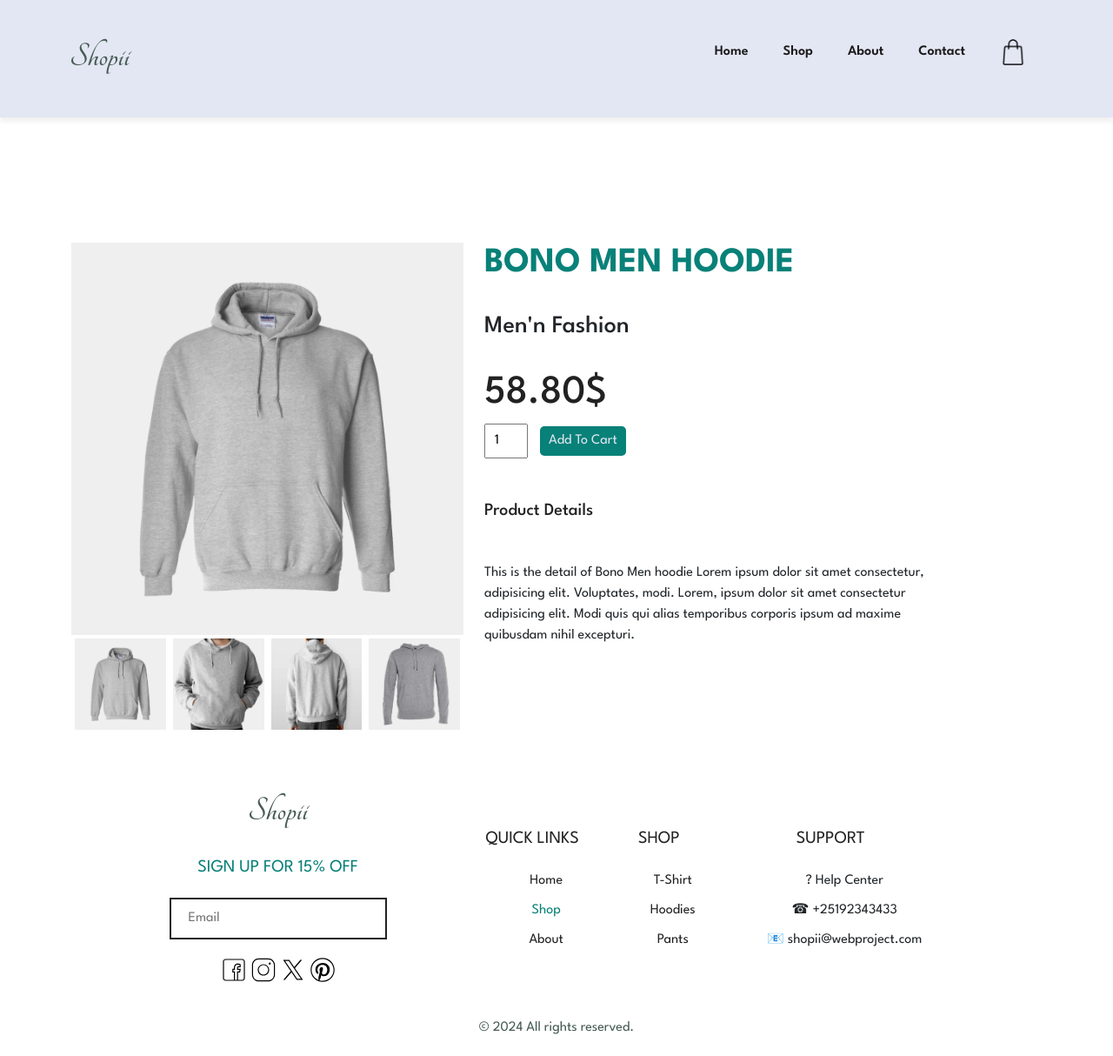
After one commit to museeskinder/online-shopping, a PHP site: page /single_product.html in a window 1280 px wide. The commit adds this page. Shown: the whole page at 87% size. Run offline with PHP 8.4, Linux system fonts and the light colour scheme.

Commit message:
single prdoduct for all items

```diff
--- a/assets/css/style.css
+++ b/assets/css/style.css
@@ -454,6 +454,43 @@ footer .foo-sec {
 }
 
 
+/* Single product styles */
+.small-img-group {
+    display: flex;
+}
+
+.small-img-col {
+    flex-basis: 24%;
+    cursor: pointer;
+    margin: 0 4px;
+}
+
+.single-product input {
+    width: 50px;
+    height: 40px;
+    padding-left: 10px;
+    font-size: 16px;
+    margin-right: 10px;
+}
+
+.single-product h6 {
+    font-size: 40px;
+    color: #088178;
+}
+
+.single-product .buy-btn {
+    padding: 5px 10px;
+    background-color: #088178;
+    color: #e3e6f3;
+    border-radius: 5px;
+    border: none;
+}
+
+.single-product input:focus {
+    outline: none;
+}
+
+
 @media (max-width: 580px) {
     #feature .fe-box {
             width: 100%;
--- /dev/null
+++ b/single_product.html
@@ -0,0 +1,118 @@
+<!DOCTYPE html>
+<html lang="en">
+<head>
+    <meta charset="UTF-8">
+    <meta name="viewport" content="width=device-width, initial-scale=1.0">
+    <title>Shop</title>
+    <linke rel="stylesheet" href="https://pro.fontawesome.com/releases/v5.10.0/css/all.css">
+    <link href="https://cdn.jsdelivr.net/npm/bootstrap@5.0.2/dist/css/bootstrap.min.css" rel="stylesheet" integrity="sha384-EVSTQN3/azprG1Anm3QDgpJLIm9Nao0Yz1ztcQTwFspd3yD65VohhpuuCOmLASjC" crossorigin="anonymous">
+    <link rel="stylesheet" href="assets/css/style.css">
+</head>
+<body>
+    <section id="header">
+        <a href="#" class="logo"><p>Shopii</p></a>
+
+        <div>
+            <ul id="navbar">
+                <li><a href="index.html">Home</a></li>
+                <li><a href="shop.html">Shop</a></li>
+                <li><a href="about.html">About</a></li>
+                <li><a href="contact.html">Contact</a></li>
+                <li class="cart-icon"><a href="cart.html"><img class="cart-img" src="assets/images/parcel.png" alt="shopping-bag-icon"></a></li>
+                <a href="#"><img id="close" src="assets/images/close.png" alt="close button"></a>
+            </ul>
+        </div>
+        <div id="mobile">
+                <a href="cart.html"><img src="assets/images/parcel.png" alt="shopping-bag-icon"></a>
+                <img  id="bar" src="assets/images/hamburger.png" alt="hamburger icon">
+        </div>
+    </section>
+
+    <!-- Single Product -->
+     <section class="container single-product my-5 pt-5">
+        <div class="row mt-5 ">
+            <div class="col-lg-5 col-md-6 col-sm-12">
+                <img class="img-fluid w-100 pb-1" src="assets/images/Discover/bono.webp" alt="">
+                <div class="small-img-group">
+                    <div class="small-img-col">
+                        <img src="assets/images/Discover/bono.webp" alt="" width="100%" class="small-img">
+                    </div>
+                    <div class="small-img-col">
+                        <img src="assets/images/Discover/grey-hoodie-1.webp" alt="" width="100%" class="small-img">
+                    </div>
+                    <div class="small-img-col">
+                        <img src="assets/images/Discover/grey-hoodie-2.webp" alt="" width="100%" class="small-img">
+                    </div>
+                    <div class="small-img-col">
+                        <img src="assets/images/Discover/grey-hoodie-3.webp" alt="" width="100%" class="small-img">
+                    </div>
+                </div>
+            </div>
+
+            <div class="col-lg-6 col-md-12 col-12">
+                <h6>BONO MEN HOODIE</h6>
+                <h3 class="py-4">Men'n Fashion</h3>
+                <h2>58.80$</h2>
+                <input type="number" value="1">
+                <button class="buy-btn">Add To Cart</button>
+                <h4 class="mt-5 mb-5">Product Details</h4>
+                <span>This is the detail of Bono Men hoodie
+                    Lorem ipsum dolor sit amet consectetur, adipisicing elit. Voluptates, modi.
+                    Lorem, ipsum dolor sit amet consectetur adipisicing elit. Modi quis qui alias temporibus corporis ipsum ad maxime quibusdam nihil excepturi.
+                </span>
+            <div/>
+        </div>
+
+     </section>
+
+
+
+
+
+
+
+    <footer>
+    <div class="container">
+        <div class="foo-sign">
+            <a href="#" class="logo"><p>Shopii</p></a>
+            <p>sign up for 15% off</p>
+            <input type="email" placeholder="Email">
+            <div class="foo-socials">
+                <img src="assets/images/svg icons/icons8-facebook.svg" alt="facebook">
+                <img src="assets/images/svg icons/icons8-instagram.svg" alt="instagram">
+                <img src="assets/images/svg icons/icons8-x.svg" alt="twitter">
+                <img src="assets/images/svg icons/icons8-pinterest.svg" alt="pinterest">
+            </div>
+        </div>
+        <div class="wrap-foo-sec">
+            <div class="foo-sec">
+                <h4>Quick Links</h4>
+                <ul>
+                    <a href="#">Home</a>
+                    <a href="#" class="active"><li>Shop</li></a>
+                    <a href="#"><li>About</li></a>
+                </ul>
+            </div>
+            <div class="foo-sec">
+                <h4>Shop</h4>
+                <ul>
+                    <a href="#"><li>T-Shirt</li></a>
+                    <a href="#"><li>Hoodies</li></a>
+                    <a href="#"><li>Pants</li></a>
+                </ul>
+            </div>
+            <div class="foo-sec">
+                <h4>support</h4>
+                <ul>
+                    <li>&#63 Help Center</li>
+                    <li>&#9742 +25192343433</li>
+                    <li>&#128231 shopii@webproject.com</li>
+                </ul>
+            </div>
+        </div>
+    </div>
+    <p class="copy">&#169 2024 All rights reserved.</p>
+    </footer>
+<script src="assets/js/script.js"></script>
+<script src="https://cdn.jsdelivr.net/npm/bootstrap@5.0.2/dist/js/bootstrap.bundle.min.js" integrity="sha384-MrcW6ZMFYlzcLA8Nl+NtUVF0sA7MsXsP1UyJoMp4YLEuNSfAP+JcXn/tWtIaxVXM" crossorigin="anonymous"></script>
+</body>
```
Also changed, not shown: assets/images/Discover/grey-hoodie-1.webp (added), assets/images/Discover/grey-hoodie-2.webp (added), assets/images/Discover/grey-hoodie-3.webp (added).
